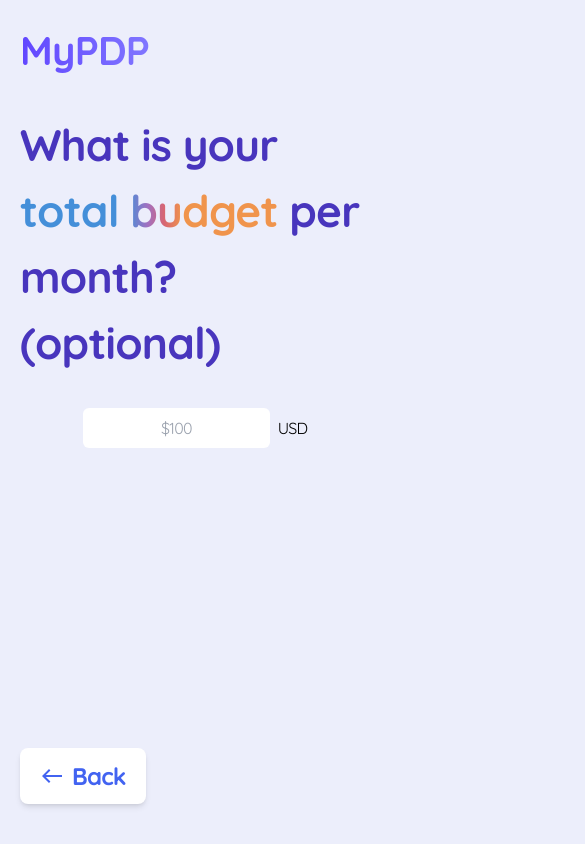
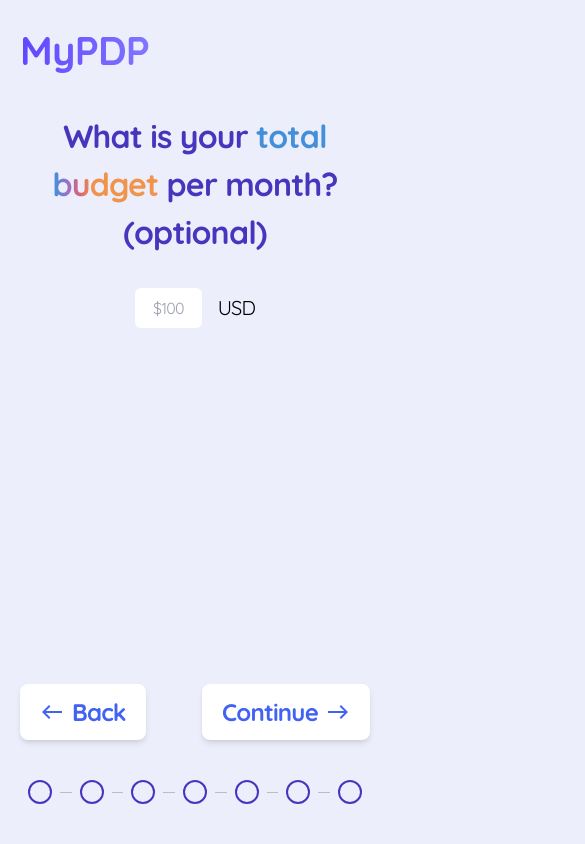
Before and after one commit to britzky/career-coach, a React (Vite) app in the folder frontend/career-coach/: page /budget in a window 390 px wide. Shown: the top 844 px of the page, 585 px wide, since content can reach past the window. Built offline with nearby package versions, Linux system fonts and the light colour scheme.

Commit message:
Made Budget page mobile responsive

```diff
--- a/frontend/career-coach/src/pages/Budget/Budget.tsx
+++ b/frontend/career-coach/src/pages/Budget/Budget.tsx
@@ -33,20 +33,25 @@ export const Budget: React.FC = () => {
     <div className="flex justify-center min-h-screen">
       <div className="flex flex-col mt-28 w-full">
         <div className="flex justify-center mb-8">
-          <p className='text-purpleText text-xl font-bold'>What is your <span className="bg-budget gradient-text">total budget</span> per month? (optional)</p>
+          <p className='text-purpleText text-base text-center lg:text-xl font-bold'>What is your <span className="bg-budget gradient-text">total budget</span> per month? (optional)</p>
         </div>
         <div className='flex justify-center'>
-          <div className='flex items-center'>
+          <div className='flex items-center w-[120px]'>
             <InputBox placeholder='$100' onChange={handleInputChange}/>
-            <span className='ml-2'>USD</span>
+            <span className='ml-4 text-xs'>USD</span>
           </div>
         </div>
-        <div className="flex justify-between mt-auto mb-10">
-          <NavButton back to='/hours-per-week'>Back</NavButton>
-          <div style={{ flexGrow: 1}} className='mx-[30rem]'>
+        <div className="flex justify-between mt-auto mb-10 w-full">
+          <NavButton back to='/'>Back</NavButton>
+          <div style={{ flexGrow: 1}} className='lg:mx-[30rem] hidden lg:block'>
             <ProgressTracker />
           </div>
-          <NavButton to='/learning-style'>Continue</NavButton>
+          <div className='flex'>
+            <NavButton to='/learning-style'>Continue</NavButton>
+          </div>
+        </div>
+        <div className="lg:hidden mb-10">
+          <ProgressTracker />
         </div>
       </div>
     </div>
--- a/frontend/career-coach/src/pages/HoursPerWeek/HoursPerWeek.tsx
+++ b/frontend/career-coach/src/pages/HoursPerWeek/HoursPerWeek.tsx
@@ -46,7 +46,7 @@ export const HoursPerWeek = () => {
         <p className="text-purpleText text-center text-base lg:text-xl font-bold">How many <span className="bg-hours-per-week gradient-text">hours per week</span> can you dedicate?</p>
         <div className="w-[120px] lg:w-[210px] my-14 flex items-center">
           <InputBox value={hours} placeholder='0' onChange={handleInputChange} />
-          <span className='ml-2 text-xs'>Hours</span>
+          <span className='ml-4 text-xs'>Hours</span>
         </div>
         <div className="w-[943px] relative hidden lg:block">
           <input
```
